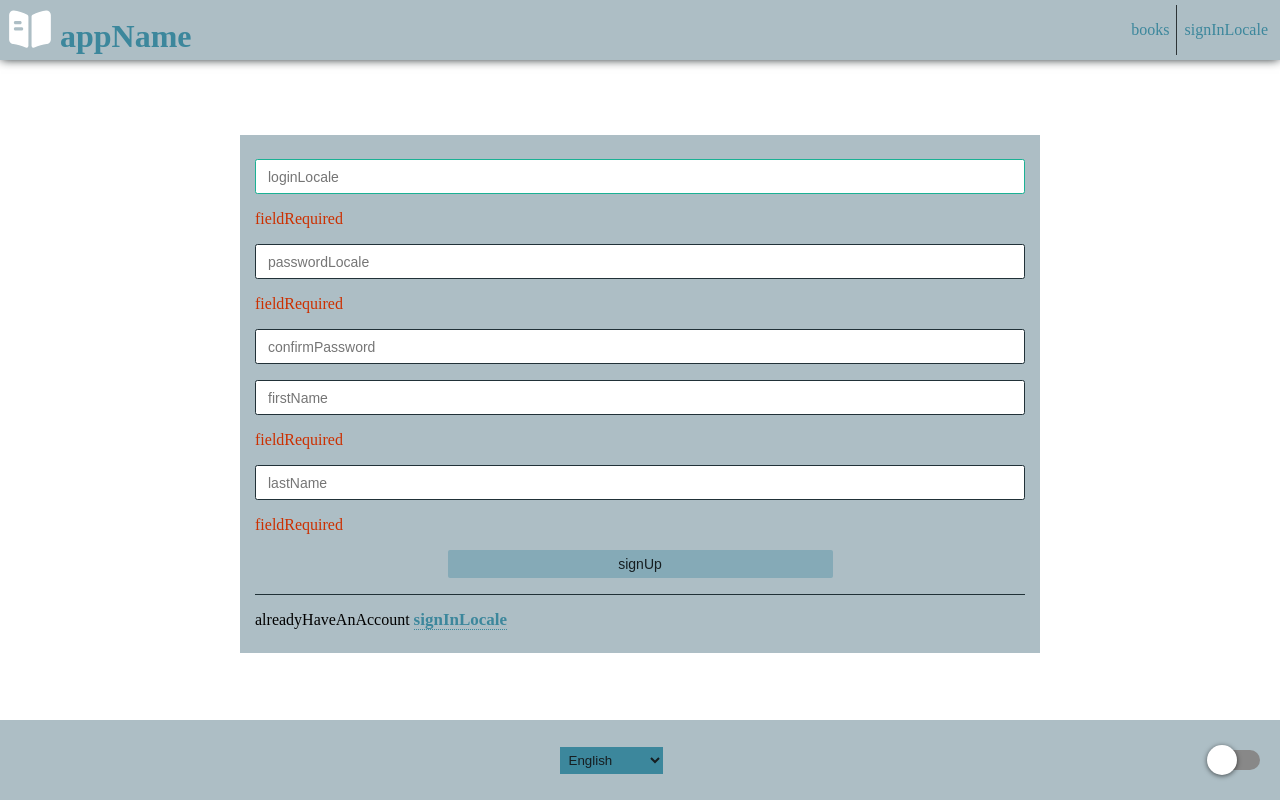
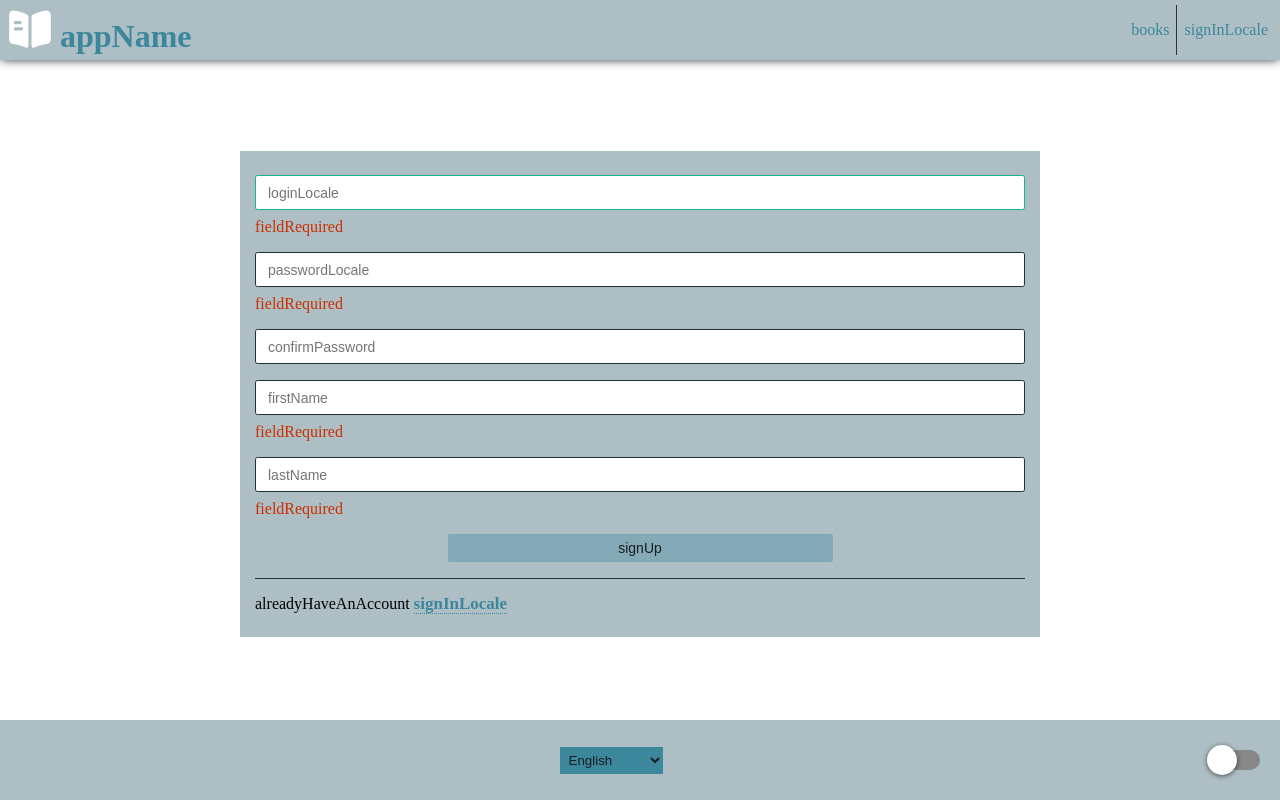
Before and after one commit to SirJohanot/library-react, a React (Create React App) app: page /sign-up in a window 1280 px wide. Built offline with nearby package versions, Linux system fonts and the light colour scheme.

Commit message:
coupled the labels, errors and inputs in SignUp

```diff
--- a/src/pages/SignUp.js
+++ b/src/pages/SignUp.js
@@ -128,6 +128,7 @@ export default function SignUp() {
     return (
         <div className="centered">
             <form className="form smaller-form" autoComplete="on" onSubmit={handleSubmit}>
+                <div className="form-element">
                     <input
                         className={errors?.login ? 'red-border' : ''}
                         type="text"
@@ -142,6 +143,8 @@ export default function SignUp() {
                     {errors?.login &&
                         <div className="field-error"><FormattedMessage id={errors?.login} /></div>
                     }
+                </div>
+                <div className="form-element">
                     <input
                         className={errors?.password ? 'red-border' : ''}
                         type="password"
@@ -155,6 +158,8 @@ export default function SignUp() {
                     {errors?.password &&
                         <div className="field-error"><FormattedMessage id={errors?.password} /></div>
                     }
+                </div>
+                <div className="form-element">
                     <input
                         className={errors?.confirmedPassword ? 'red-border' : ''}
                         type="password"
@@ -168,6 +173,8 @@ export default function SignUp() {
                     {errors?.confirmedPassword &&
                         <div className="field-error"><FormattedMessage id={errors?.confirmedPassword} /></div>
                     }
+                </div>
+                <div className="form-element">
                     <input
                         className={errors?.firstName ? 'red-border' : ''}
                         type="text"
@@ -181,6 +188,8 @@ export default function SignUp() {
                     {errors?.firstName &&
                         <div className="field-error"><FormattedMessage id={errors?.firstName} /></div>
                     }
+                </div>
+                <div className="form-element">
                     <input
                         className={errors?.lastName ? 'red-border' : ''}
                         type="text"
@@ -194,6 +203,7 @@ export default function SignUp() {
                     {errors?.lastName &&
                         <div className="field-error"><FormattedMessage id={errors?.lastName} /></div>
                     }
+                </div>
                 {errors?.other &&
                     <div className="error-message"><FormattedMessage id={errors?.other} /></div>
                 }
```
Lines whose indentation alone changed are shown as unchanged.
